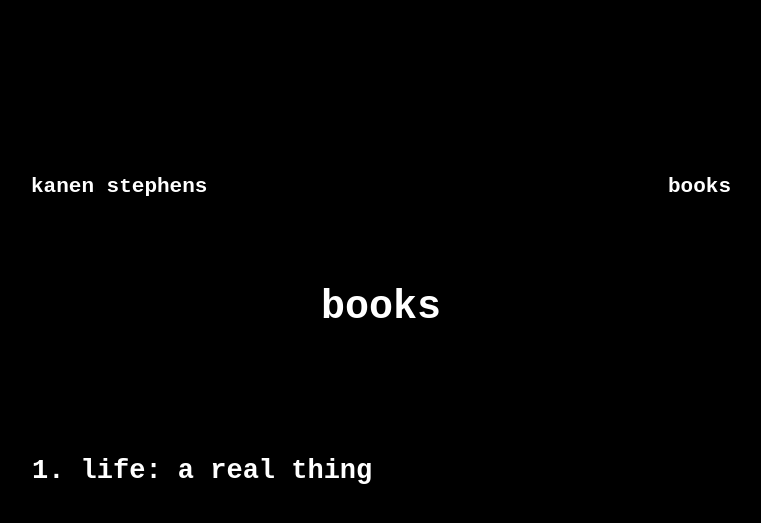
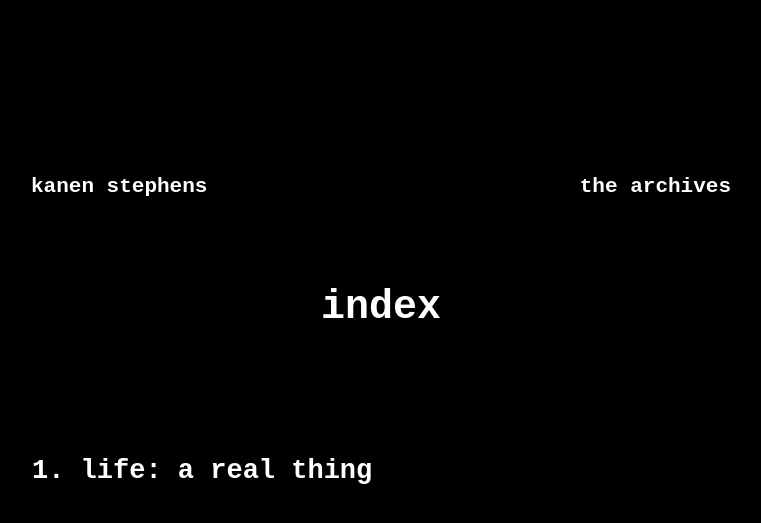
Before and after one commit to kanennn/the-archives, a Jekyll site: the page built from index.md, in a window 1280 px wide. Shown: the top 523 px of the page, without its empty margins (259-1020 px from the left). Built offline with Jekyll 4.4.1, drawn with Linux system fonts in a browser that asks for light colours.

Commit message:
Renamed the title and domain of highest index.md file.

```diff
--- a/index.md
+++ b/index.md
@@ -1,8 +1,8 @@
 ---
 layout: default
-title: "books"
+title: "index"
 author: "kanen stephens"
-domain: "books"
+domain: "the archives"
 ---
 
 <ol class="list">
```
